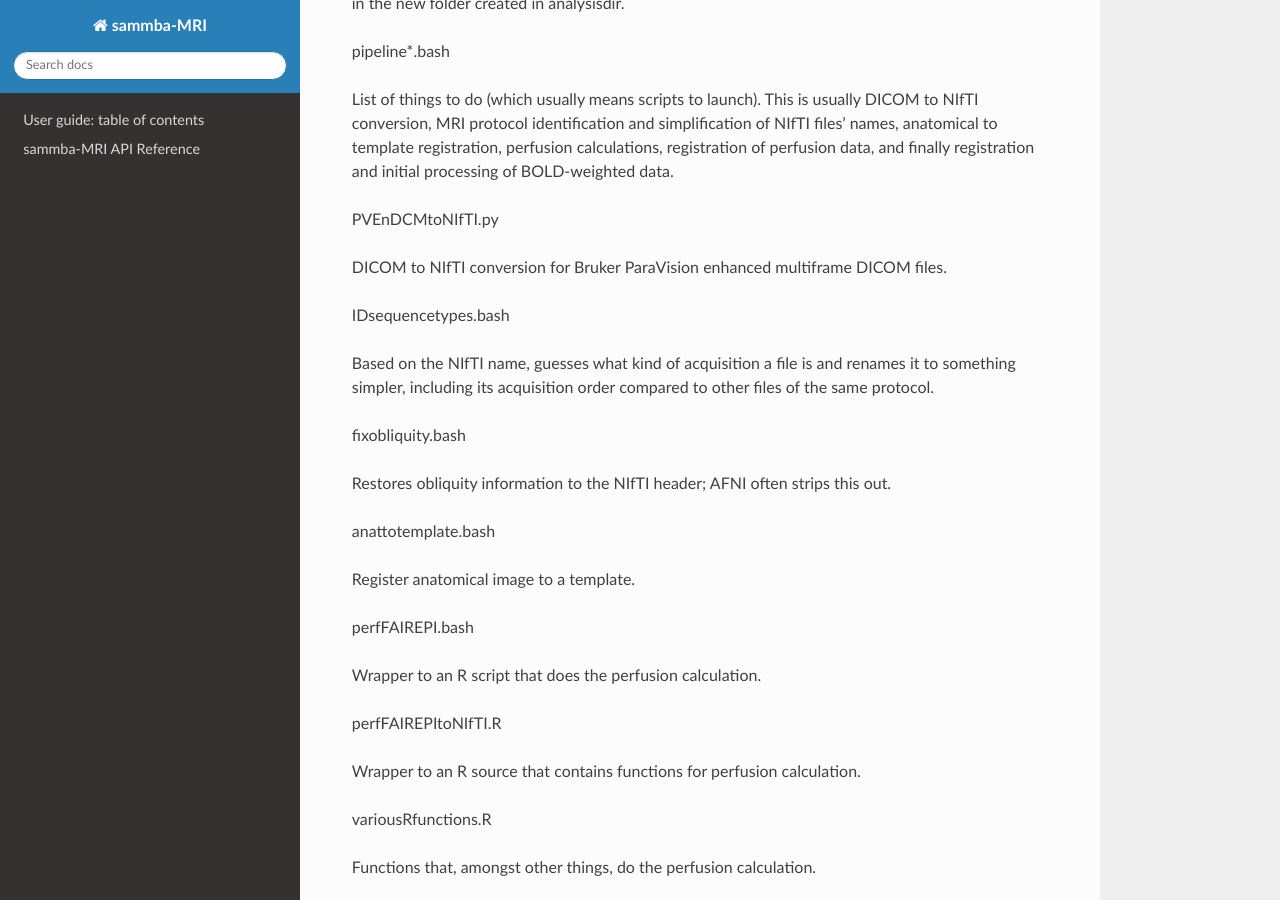
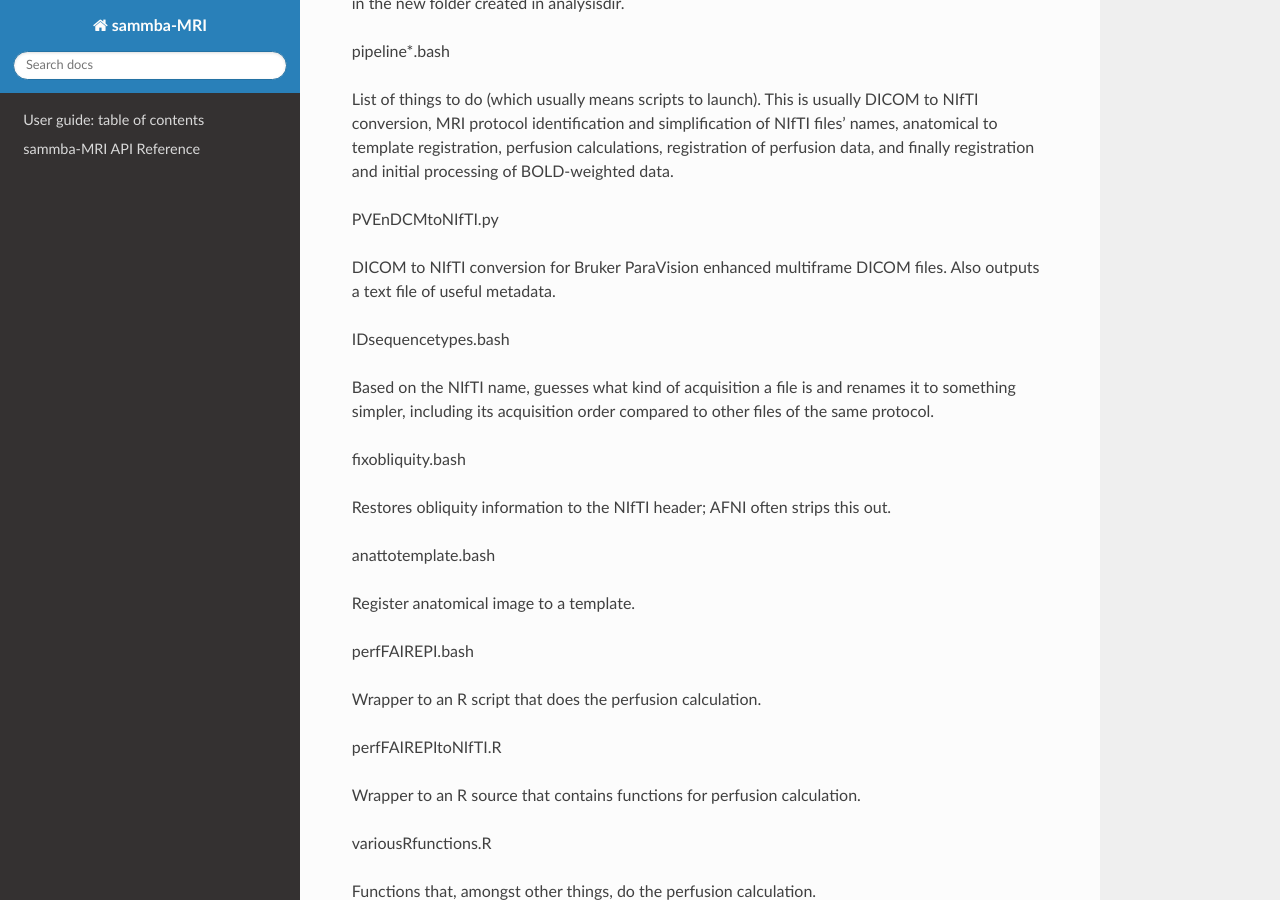
Before and after one commit to sammba-mri/sammba-mri, a Sphinx documentation site: the page built from doc/pipeline.rst, in a window 1280 px wide and 900 px high, scrolled down 1811 px. Built offline with Sphinx 7.4.7 and the Read the Docs theme 2.0.0, drawn with Linux system fonts in a browser that asks for light colours; pages that are not in the unit, such as notebooks, are missing from menus.

Commit message:
missed and also to update email

```diff
--- a/doc/pipeline.rst
+++ b/doc/pipeline.rst
@@ -105,7 +105,7 @@ of BOLD-weighted data.
 PVEnDCMtoNIfTI.py
 
 DICOM to NIfTI conversion for Bruker ParaVision enhanced multiframe DICOM files.
-
+Also outputs a text file of useful metadata.
 
 IDsequencetypes.bash
 
```
